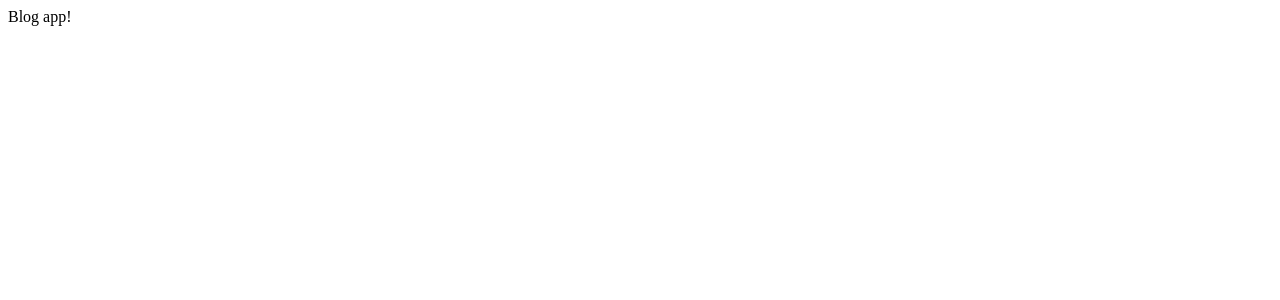
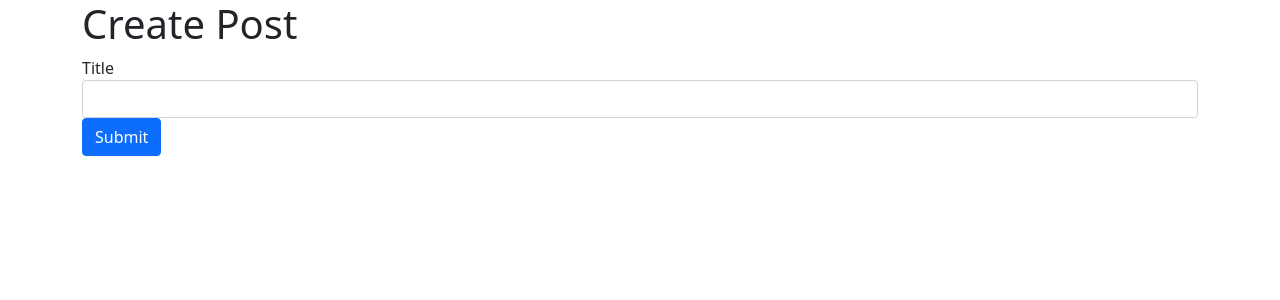
Before and after one commit to michaldobiezynski/blogMicroservice, a React (Create React App) app in the folder client/: page / in a window 1280 px wide. Shown: the top 300 px of the page. Built offline with nearby package versions, Linux system fonts and the light colour scheme.

Commit message:
building post submission

```diff
--- a/client/public/index.html
+++ b/client/public/index.html
@@ -24,6 +24,8 @@
       work correctly both with client-side routing and a non-root public URL.
       Learn how to configure a non-root public URL by running `npm run build`.
     -->
+    <link href="https://cdn.jsdelivr.net/npm/bootstrap@5.0.0-beta1/dist/css/bootstrap.min.css" rel="stylesheet" integrity="sha384-giJF6kkoqNQ00vy+HMDP7azOuL0xtbfIcaT9wjKHr8RbDVddVHyTfAAsrekwKmP1" crossorigin="anonymous">
+
     <title>React App</title>
   </head>
   <body>
--- a/client/src/App.js
+++ b/client/src/App.js
@@ -1,5 +1,12 @@
 import React from "react";
 
+import PostCreate from "./PostCreate";
+
 export default () => {
-  return <div>Blog app!</div>;
+  return (
+    <div className="container">
+      <h1>Create Post</h1>
+      <PostCreate />
+    </div>
+  );
 };
--- /dev/null
+++ b/client/src/PostCreate.js
@@ -0,0 +1,33 @@
+import React, { useState } from "react";
+import axios from "axios";
+
+export default () => {
+  const [title, setTitle] = useState("");
+
+  const onSubmit = async (event) => {
+    event.preventDefault();
+
+    await axios.post("http://localhost:4000/posts", {
+      title,
+    });
+
+    setTitle("");
+  };
+
+  return (
+    <div>
+      <form onSubmit={onSubmit}>
+        <div className="form-group">
+          <label>Title</label>
+          <input
+            value={title}
+            onChange={(e) => setTitle(e.target.value)}
+            type="text"
+            className="form-control"
+          />
+        </div>
+        <button className="btn btn-primary">Submit</button>
+      </form>
+    </div>
+  );
+};
```
Also changed, not shown: 1 other file (tests, documents, lock files or other folders).
